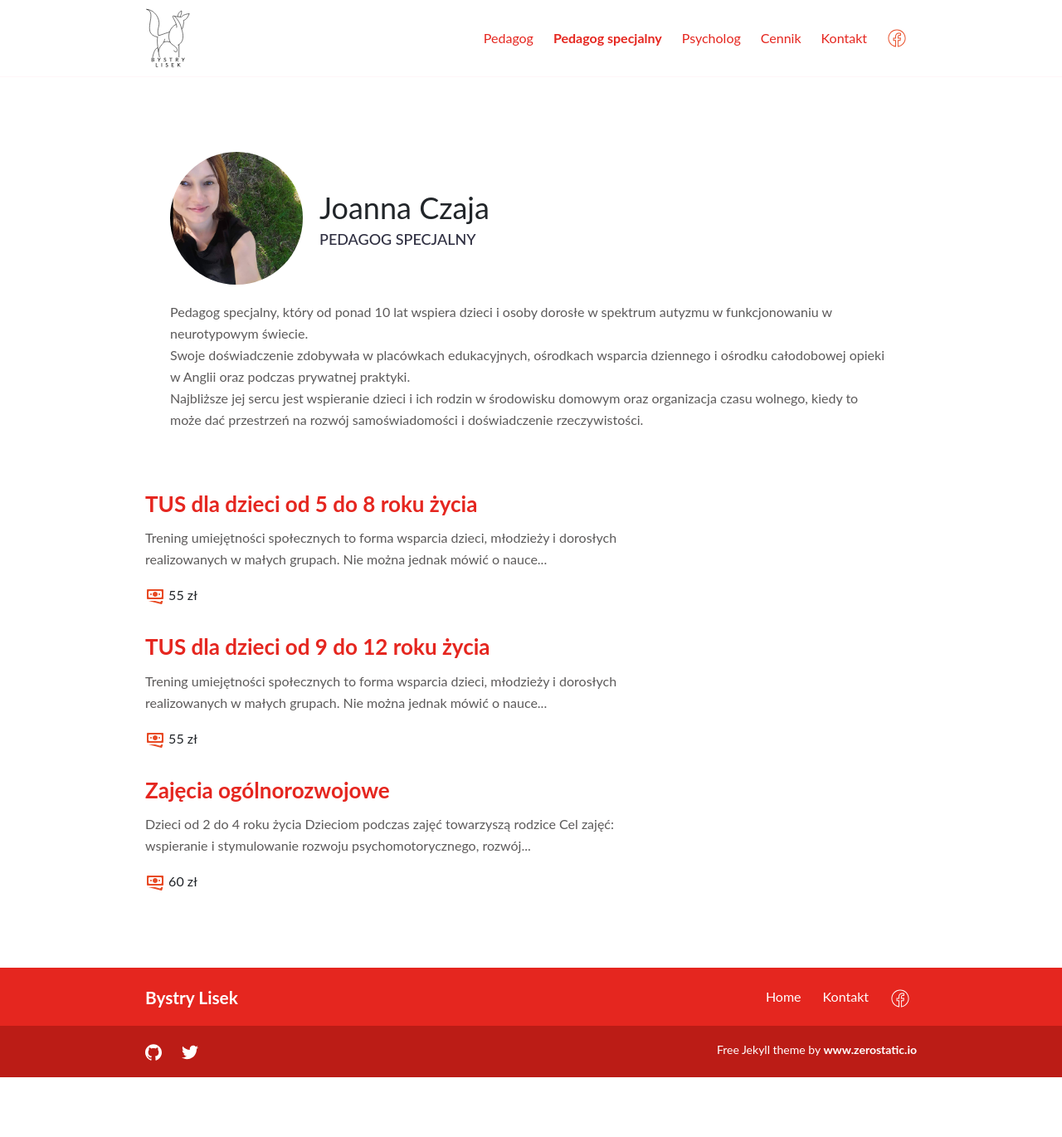
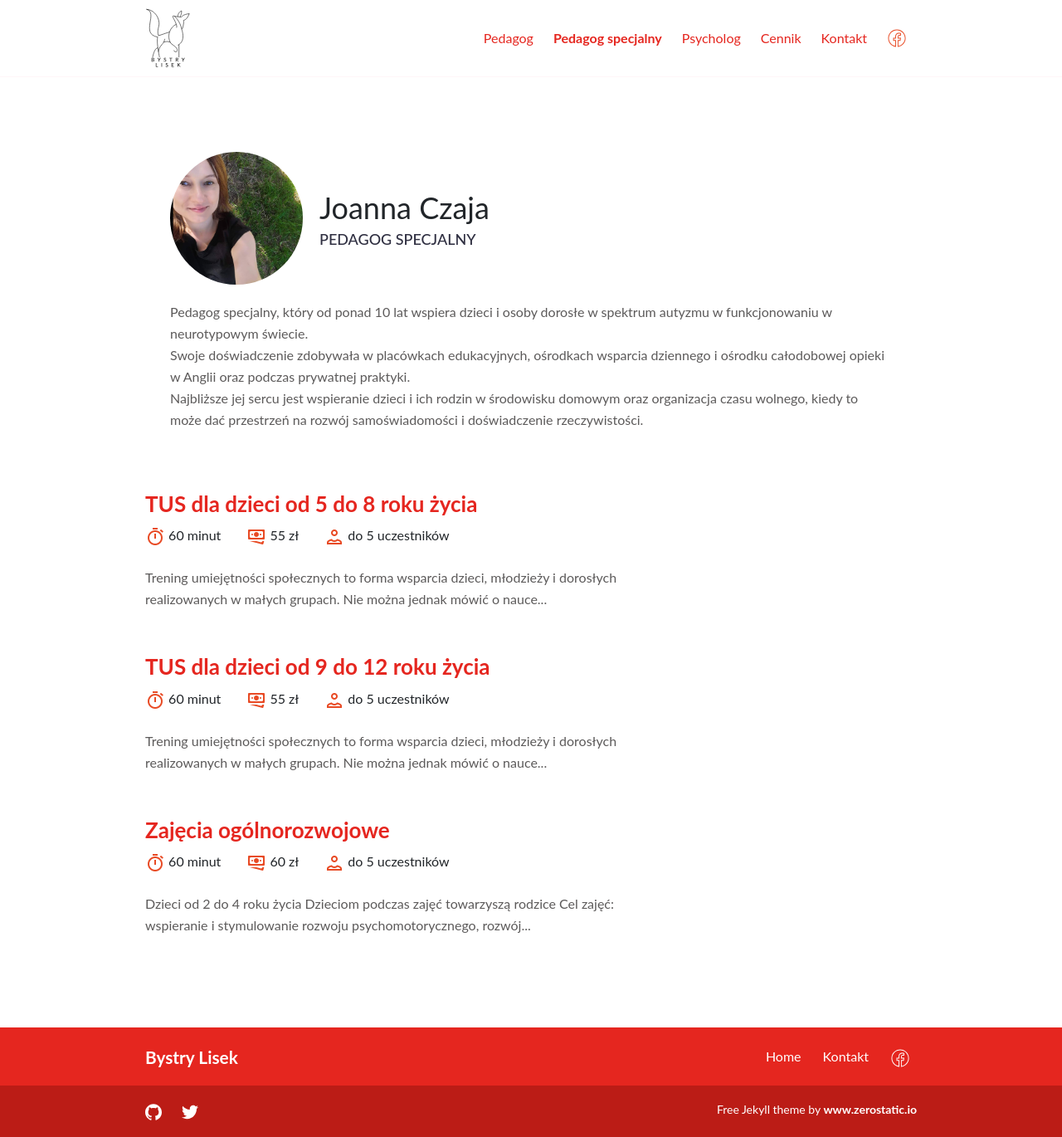
Before and after one commit to pawelkrysiak/bystrylisek, a Jekyll site: the page built from pedagog-specjalny.md, in a window 1280 px wide. Shown: the whole page at 83% size. Built offline with Jekyll 4.4.1, drawn with Linux system fonts in a browser that asks for light colours; before the commit the page ends 1298 px from its top, so only the background shows below that.

Commit message:
Fine-tune service-meta info on single service and all services listing pages

```diff
--- a/_layouts/service.html
+++ b/_layouts/service.html
@@ -8,9 +8,9 @@ bodyClass: page-services-single
     <div class="col-12 col-md-8">
       <div class="service service-single">
         <h1 class="title">{{ page.title }}</h1>
-        <div class="service-meta pb-3">
+        <div class="service-meta">
           <div class="service-time"><img src="{{ 'images/services/time.png' | relative_url }}"> Czas trwania zajęć: {{ page.time }} minut</div>
-          <div class="service-price"><img src="{{ 'images/services/money.png' | relative_url }}"> Koszt: {{ page.price }} zł</div>
+          <div class="service-price"><img src="{{ 'images/services/money.png' | relative_url }}"> Koszt zajęć: {{ page.price }} zł</div>
           <div class="service-group"><img src="{{ 'images/services/person.png' | relative_url }}"> Forma zajęć: {% if page.group %} grupowe do {{ page.group }} uczestników {% else %} indywidualne {% endif %}</div>
         </div>
         <div class="content">{{content}}</div>
--- a/_layouts/services.html
+++ b/_layouts/services.html
@@ -27,10 +27,12 @@ bodyClass: page-services-list
           <h2 class="service-title">
             <a href="{{ service.url | relative_url }}">{{ service.title }}</a>
           </h2>
+          <div class="service-meta row justify-content-start">
+            <div class="service-time col-sm-auto"><img src="{{ 'images/services/time.png' | relative_url }}"> {{ service.time }} minut</div>
+            <div class="service-price col-sm-auto"><img src="{{ 'images/services/money.png' | relative_url }}"> {{ service.price }} zł</div>
+            <div class="service-group col-sm-auto"><img src="{{ 'images/services/person.png' | relative_url }}"> {% if service.group %} do {{ service.group }} uczestników {% else %} indywidualne {% endif %}</div>
+          </div>
           <p>{{ service.content | markdownify | strip_html | truncatewords: 20 }}</p>
-        </div>
-        <div class="service-meta">
-          <div class="service-price"><img src="{{ 'images/services/money.png' | relative_url }}"> {{ service.price }} zł</div>
         </div>
       </div>
     </div>
--- a/_sass/pages/services/_page-services-single.scss
+++ b/_sass/pages/services/_page-services-single.scss
@@ -11,3 +11,19 @@
     }
   }
 }
+
+.service-meta {
+  padding-bottom: 1em;
+  .service-time {
+    padding-right: 1em;
+    padding-bottom: 0.5em;
+  }
+  .service-price {
+    padding-right: 1em;
+    padding-bottom: 0.5em;
+  }
+  .service-group {
+    padding-right: 1em;
+    padding-bottom: 0.5em;
+  }
+}
```
